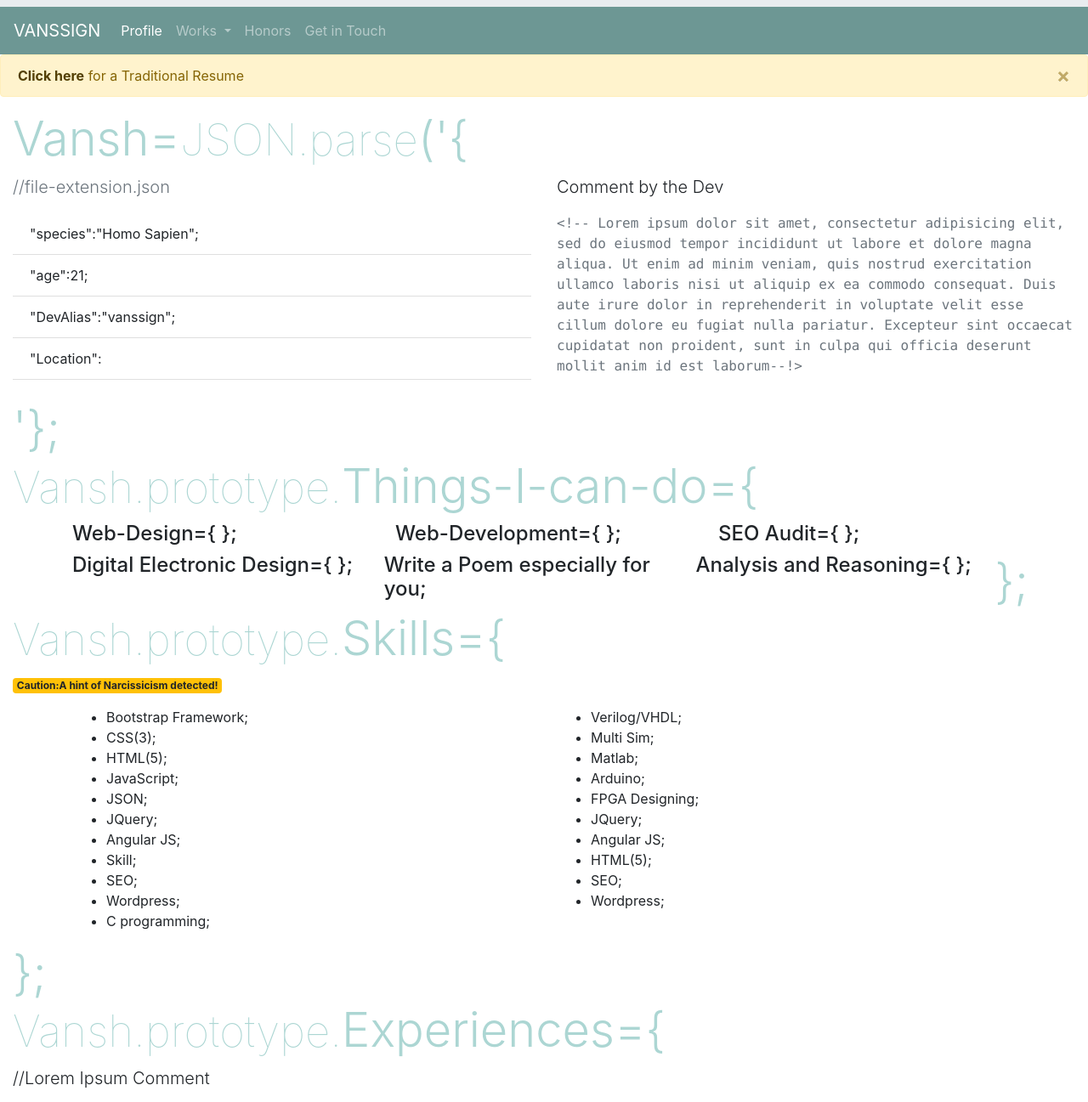
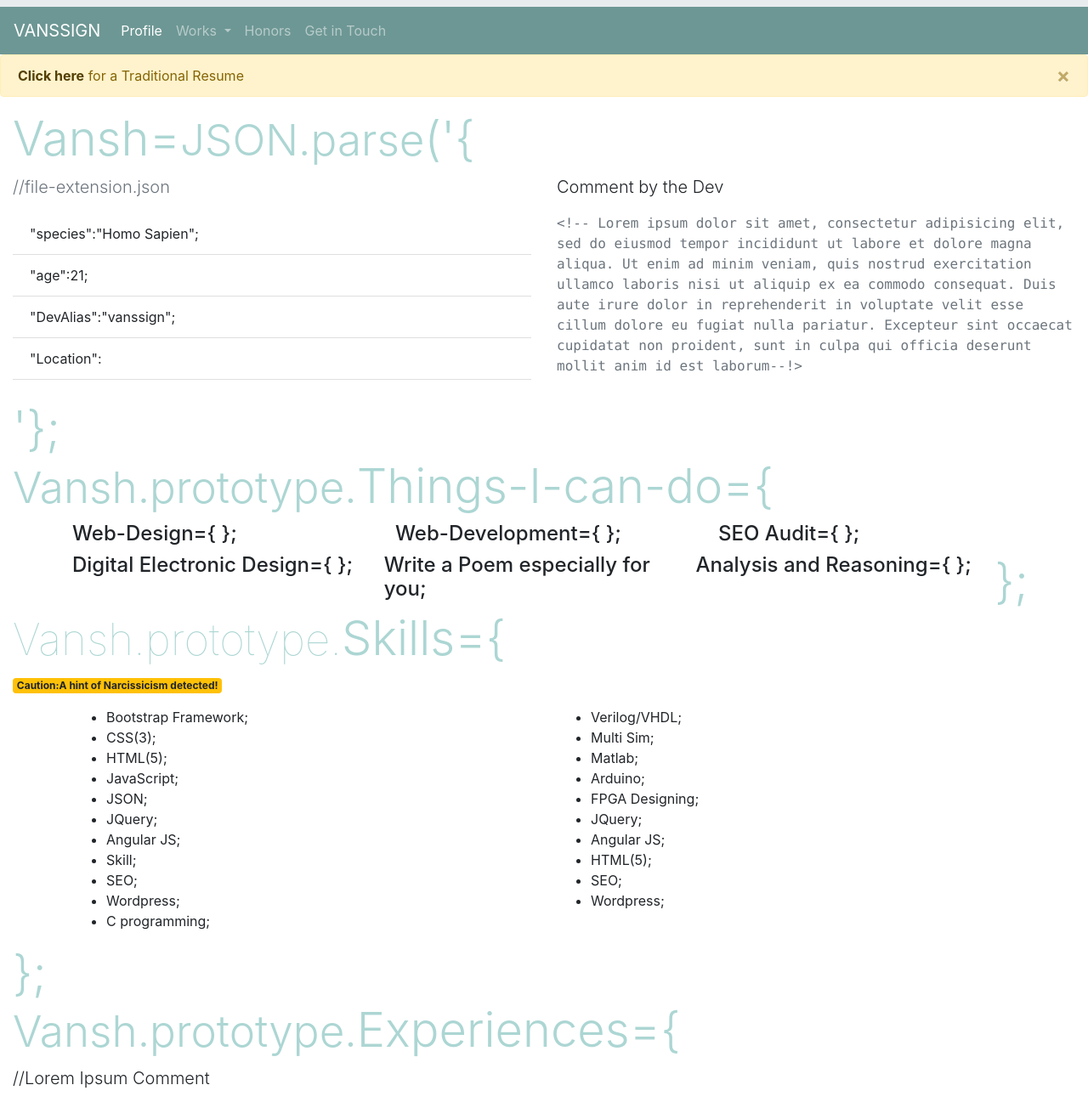
Before and after one commit to vanssign/web-dev-resume, a plain HTML site: page index.html in a window 1280 px wide. Shown: the part 400-1697 px from the top of the page at 85% size. Drawn offline with nearby package versions, Linux system fonts and the light colour scheme.

Commit message:
Update index.html

```diff
--- a/index.html
+++ b/index.html
@@ -74,7 +74,7 @@
 <div id="maincontent">
  <!--  Vansh Details -->
   <div id="details" class="container-fluid">
-    <h1 class="display-4">Vansh=<span class="font-weight-lighter" style="font-size:4vw;">JSON.parse</span>('{</h1>
+    <h1 class="display-4">Vansh=<span style="font-size:4vw;">JSON.parse</span>('{</h1>
     <div class="row">
       <div class="col-sm">
         <p class="lead text-muted">//file-extension.json</p>
@@ -105,7 +105,7 @@
 
   <!-- What Can I do? Services -->
   <div id="services" class="container-fluid odd">
-    <h1 class="display-4 even text-wrap"><span class="font-weight-lighter" style="font-size:4vw;">Vansh.prototype.</span>Things-I-can-do={</h1>
+    <h1 class="display-4"><span style="font-size:4vw;">Vansh.prototype.</span>Things-I-can-do={</h1>
     <div class="container">
   <div class="row">
     <div class="col-sm">
@@ -156,7 +156,7 @@
   </div>
   <!-- My skills level -->
   <div id="skills"class="container-fluid">
-    <h1 class="display-4 even text-wrap"><span class="font-weight-lighter" style="font-size:4vw;">Vansh.prototype.</span>Skills={</h1>
+    <h1 class="display-4"><span class="font-weight-lighter" style="font-size:4vw;">Vansh.prototype.</span>Skills={</h1>
     <p class="lead badge badge-warning">Caution:A hint of Narcissicism detected!
     </p>
     <div class="container">
@@ -200,7 +200,7 @@
 
 <!-- Experiences and Education -->
   <div id="experiences"class="container-fluid">
-    <h1 class="display-4 even text-wrap"><span class="font-weight-lighter" style="font-size:4vw;">Vansh.prototype.</span>Experiences={</h1>
+    <h1 class="display-4"><span style="font-size:4vw;">Vansh.prototype.</span>Experiences={</h1>
     <p class="lead">//Lorem Ipsum Comment</p>
     <table class="table table-hover">
       <h2>Formal Education</h2>
```
